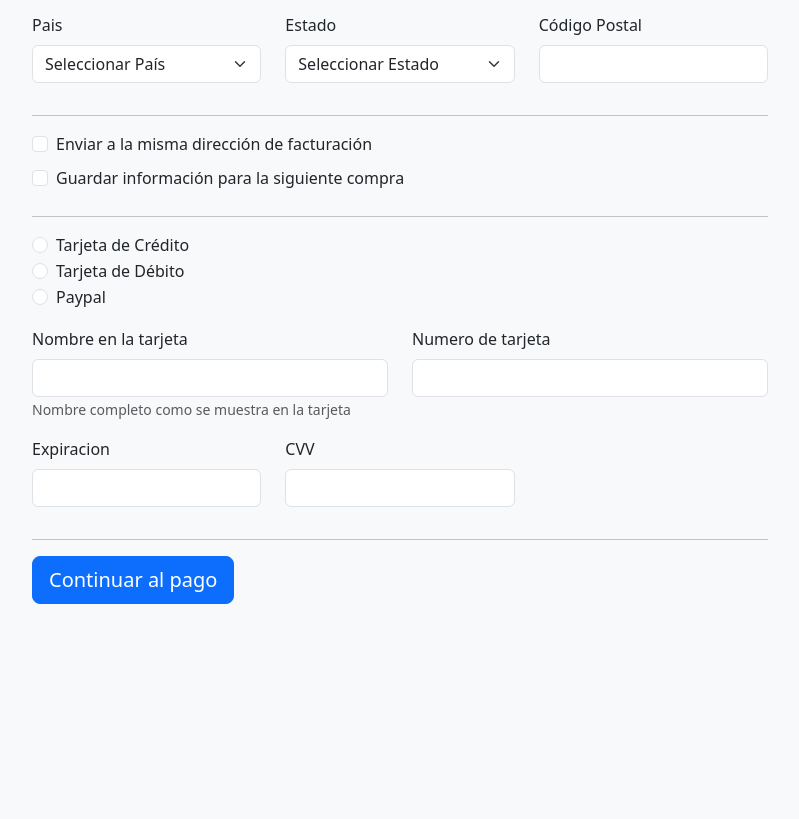
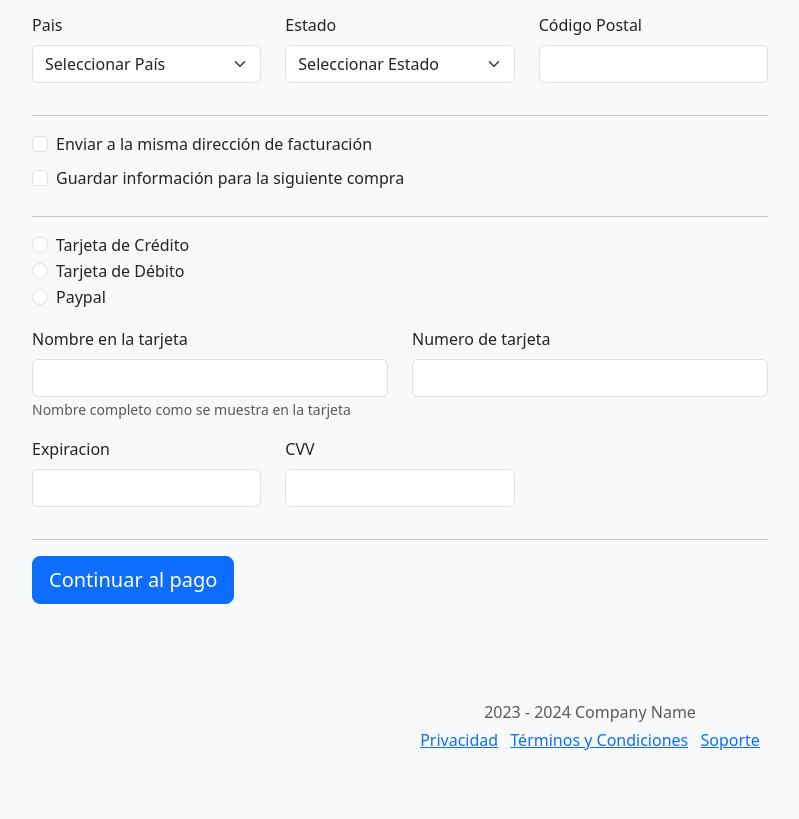
Before and after one commit to Bernard301094/checkout, a plain HTML site: page index.html in a window 1280 px wide. Shown: the part 740-1559 px from the top of the page, without its empty margins (50-849 px from the left). Before the commit the page ends 1344 px from the top, so only its background shows below. Drawn offline with Linux system fonts and the light colour scheme.

Commit message:
Footer creado

```diff
--- a/index.html
+++ b/index.html
@@ -200,6 +200,23 @@
                 </form>
             </div>
         </div>
+        <!-- --------------------------------------------Footer------------------------------------------- -->
+        <footer class="row my-5 py-5 text-muted text-center text-small">
+            <div class="col">
+                <p class="mb-1">2023 - 2024 Company Name</p>
+                <ul class="list-inline">
+                    <li class="list-inline-item">
+                        <a href="#">Privacidad</a>
+                    </li>
+                    <li class="list-inline-item">
+                        <a href="#">Términos y Condiciones</a>
+                    </li>
+                    <li class="list-inline-item">
+                        <a href="#">Soporte</a>
+                    </li>
+                </ul>
+            </div>
+        </footer>
     </div>
 
 
```
